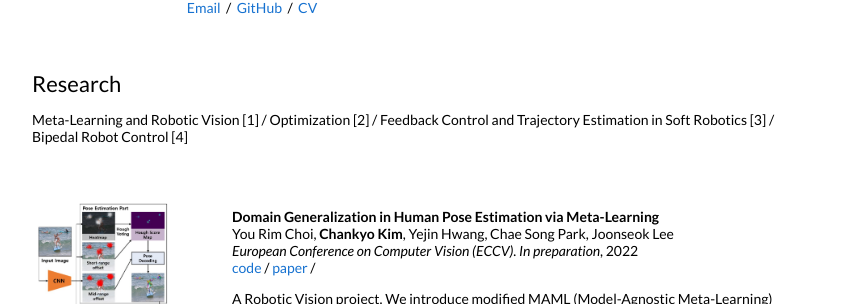
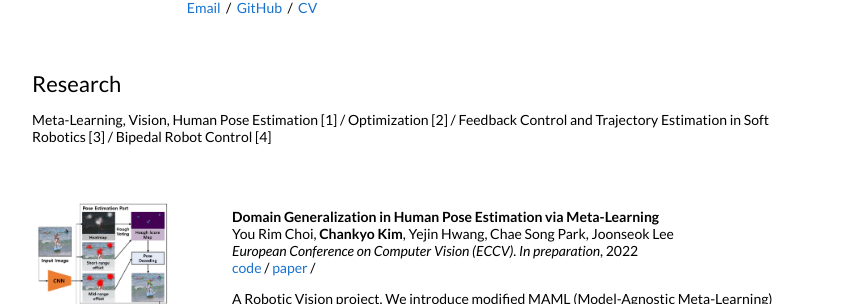
Before and after one commit to ChanKyoKim/ChanKyoKim.github.io, a Jekyll site: the page built from _posts/2021-11-15-hpe.markdown, in a window 1280 px wide. Shown: the part 294-598 px from the top of the page, without its empty margins (228-1071 px from the left). Built offline with Jekyll 4.4.1, drawn with Linux system fonts in a browser that asks for light colours.

Commit message:
Update default.html

```diff
--- a/_layouts/default.html
+++ b/_layouts/default.html
@@ -57,7 +57,7 @@
             <td style="padding:2.5%;width:100%;vertical-align:middle">
               <h2>Research</h2>
               <p>
-                Meta-Learning and Robotic Vision [1] / Optimization [2] / Feedback Control and Trajectory Estimation in Soft Robotics [3] / Bipedal Robot Control [4]
+                Meta-Learning, Vision, Human Pose Estimation [1] / Optimization [2] / Feedback Control and Trajectory Estimation in Soft Robotics [3] / Bipedal Robot Control [4]
                 <!-- 주석 I'm interested in safety control and optimization for underactuated robot, robotic vision, robot learning, and robotic system design. -->
               </p>
             </td>
```
